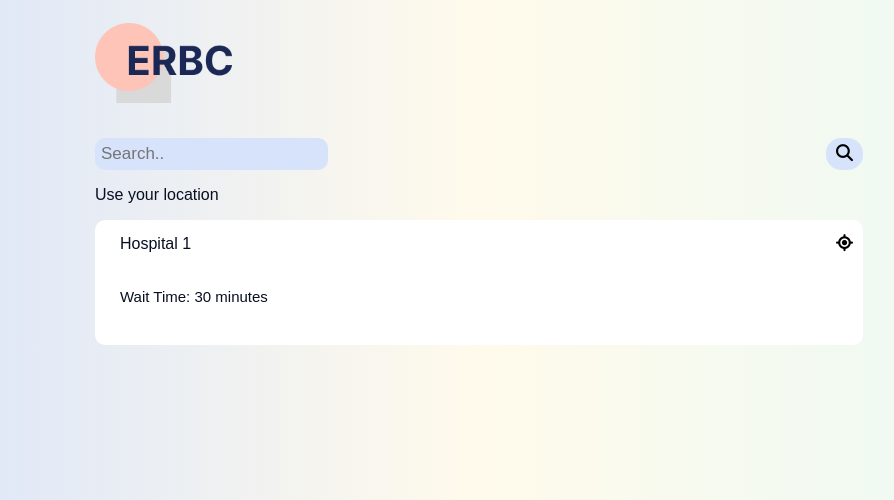
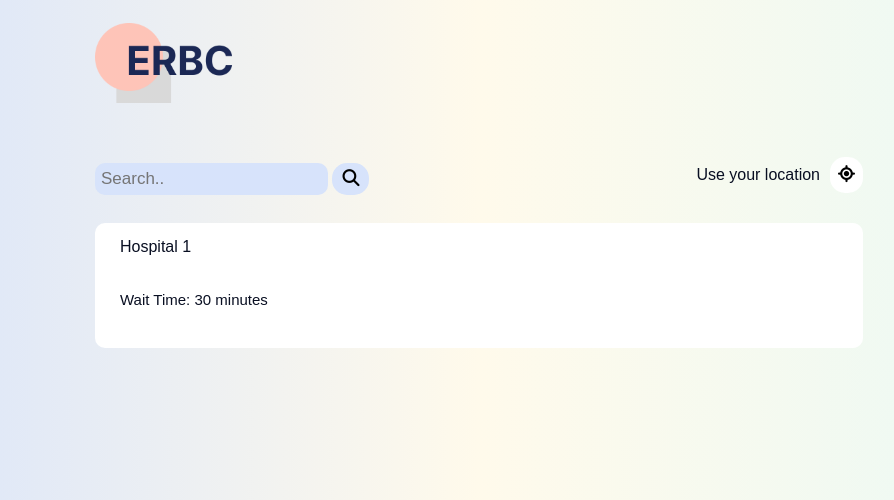
Before and after one commit to sadjake/ER-BC, a Flask app: page / in a window 1280 px wide. Shown: the top 500 px of the page, without its empty margins (161-1055 px from the left). Run offline with Flask 3, Linux system fonts and the light colour scheme; some libraries are stand-ins or nearby versions.

Commit message:
good bars

```diff
--- a/app/static/css/styles.css
+++ b/app/static/css/styles.css
@@ -71,9 +71,17 @@ button {
   border-radius: 50%;
 }
 
+/* search and location !!! */
+#search-location {
+  display: flex;
+  justify-content: space-between;
+  align-items: center;
+  margin-top: 20px; /* Adjust as needed */
+  padding-bottom: 3%;
+}
+
 /* index search bar */
 .search-bar button {
-  float: right;
   padding: 6px 10px;
   margin-top: 8px;
 
@@ -95,14 +103,19 @@ button {
 /* location-bar styles */
 
 .location-bar button {
-  float: right;
-  padding: 6px 10px;
-  margin-top: 8px;
-
+  padding: 8px;
   background: #fff;
   font-size: 17px;
   border: none;
   cursor: pointer;
+}
+.location-bar p {
+  margin-right: 10px; /* Adjust as needed */
+}
+
+.location-bar {
+  display: flex;
+  align-items: center;
 }
 
 /*logo */
--- a/app/templates/index.html
+++ b/app/templates/index.html
@@ -34,6 +34,7 @@
       </div>
     </section>
     <!-- search and location -->
+
     <section id="search-location" class="mx-auto mx-5">
       <div class="search-bar">
         <form action="/action_page.php">
```
